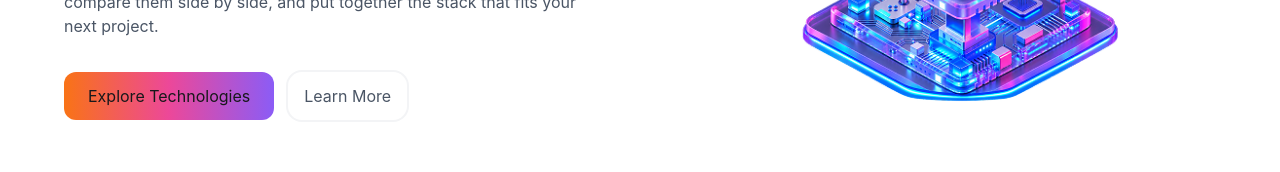
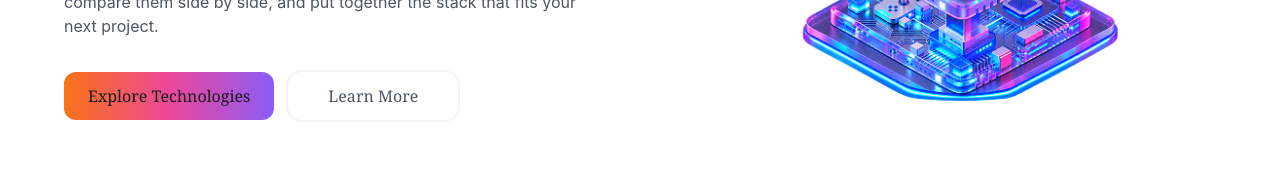
Before and after one commit to Samiha-26/DevStack, a React (Vite) app: page / in a window 1280 px wide. Shown: the part 406-578 px from the top of the page. Built offline with nearby package versions, Linux system fonts and the light colour scheme.

Commit message:
fixed the banner section

```diff
--- a/index.html
+++ b/index.html
@@ -4,7 +4,7 @@
     <meta charset="UTF-8" />
     <link rel="icon" type="image/svg+xml" href="/favicon.svg" />
     <meta name="viewport" content="width=device-width, initial-scale=1.0" />
-    <title>devstack</title>
+    <title>Dev Stack</title>
      <script src="https://cdn.jsdelivr.net/npm/@tailwindcss/browser@4"></script>
      <link rel="stylesheet" href="https://cdnjs.cloudflare.com/ajax/libs/font-awesome/7.3.1/css/all.css" integrity="sha512-x9WwyMYBnlXMNQ6kQ/Lyzu1NqIhLQKL5Oq6xByfXuRj7s9CskyCbLv/1IjqzJmXwFXWr0ov6jBV7Qbc0hh9nHg==" crossorigin="anonymous" referrerpolicy="no-referrer">
   </head>
--- a/src/components/AvailableTechs.tsx
+++ b/src/components/AvailableTechs.tsx
@@ -7,19 +7,18 @@ interface AvailableTechsProps {
   myStack: Itech[];
 }
 
-const AvailableTechs = ({ technologies, onAdd, myStack}: AvailableTechsProps) => {
+const AvailableTechs = ({
+  technologies,
+  onAdd,
+  myStack,
+}: AvailableTechsProps) => {
   return (
-        <div  className="grid gap-6 sm:grid-cols-1 md:grid-cols-2 lg:grid-cols-3 container mx-auto">
+    <div className="grid gap-6 sm:grid-cols-1 md:grid-cols-2 lg:grid-cols-3 container mx-auto">
       {technologies.map((tech) => {
         const isAdded = myStack.some((item) => item.id === tech.id);
 
         return (
-                    <TechCard
-                        key={tech.id}
-                        tech={tech}
-                        onAdd={onAdd}
-                        isAdded={isAdded} // 👇 Pass the boolean down
-                    />
+          <TechCard key={tech.id} tech={tech} onAdd={onAdd} isAdded={isAdded} />
         );
       })}
     </div>
--- a/src/components/Banner.tsx
+++ b/src/components/Banner.tsx
@@ -10,11 +10,11 @@ const Banner = () => {
           Explore frontend, backend, database, and tooling options, <br/> compare them
           side by side, and put together the stack that fits your <br/> next project.
         </p>
-        <div className="mt-8 flex w-full items-center justify-center md:justify-start gap-3">
+        <div className="mt-8 flex w-full items-center justify-center md:justify-start gap-3 font-serif">
           <button className="px-6 py-3 rounded-xl color-gradient-bg">
             Explore Technologies
           </button>
-          <button className="bg-white text-gray-600 border-2 border-gray-100 py-3 px-4 rounded-2xl">Learn More</button>
+          <button className="bg-white text-gray-600 border-2 border-gray-100 py-3 px-10 rounded-2xl">Learn More</button>
         </div>
       </div>
       <div className="flex justify-center md:justify-end">
```
Lines whose indentation alone changed are shown as unchanged.
